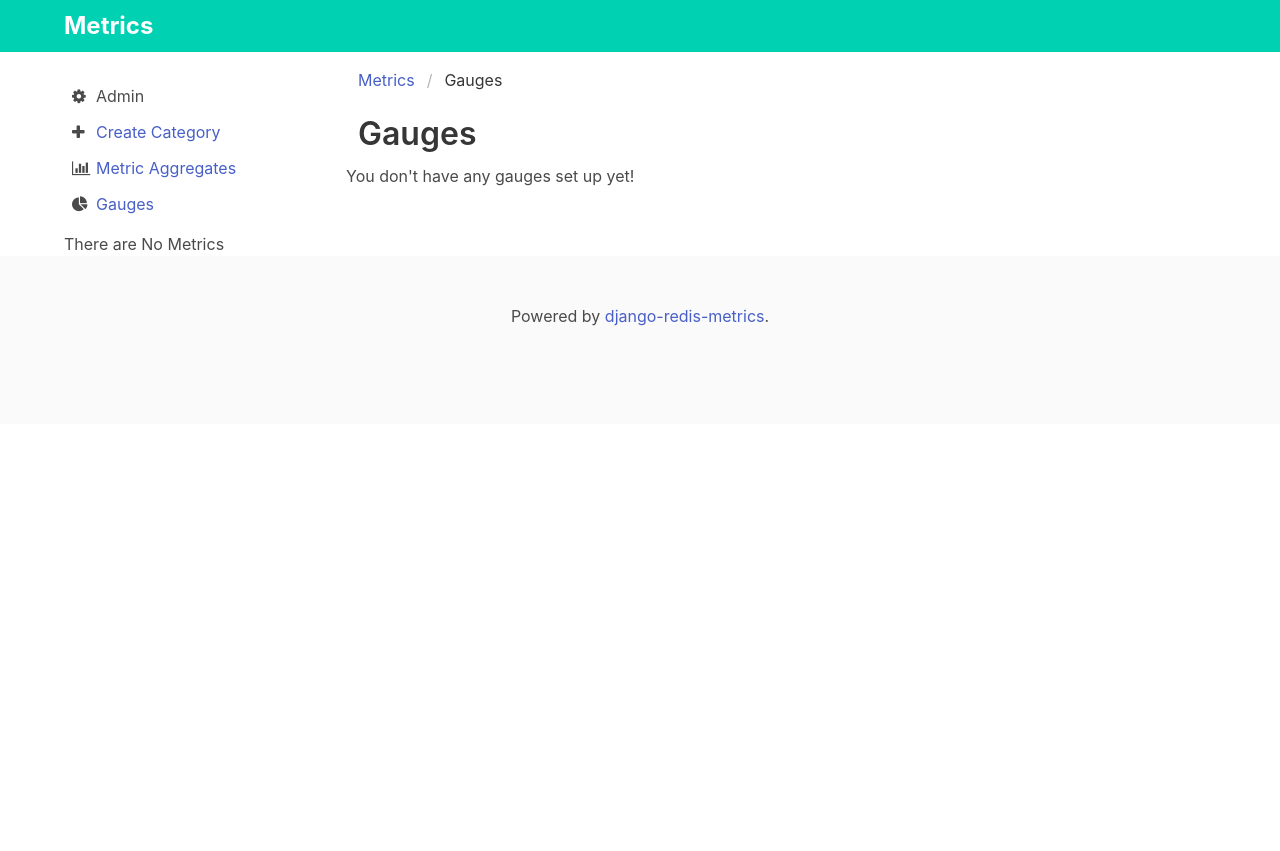
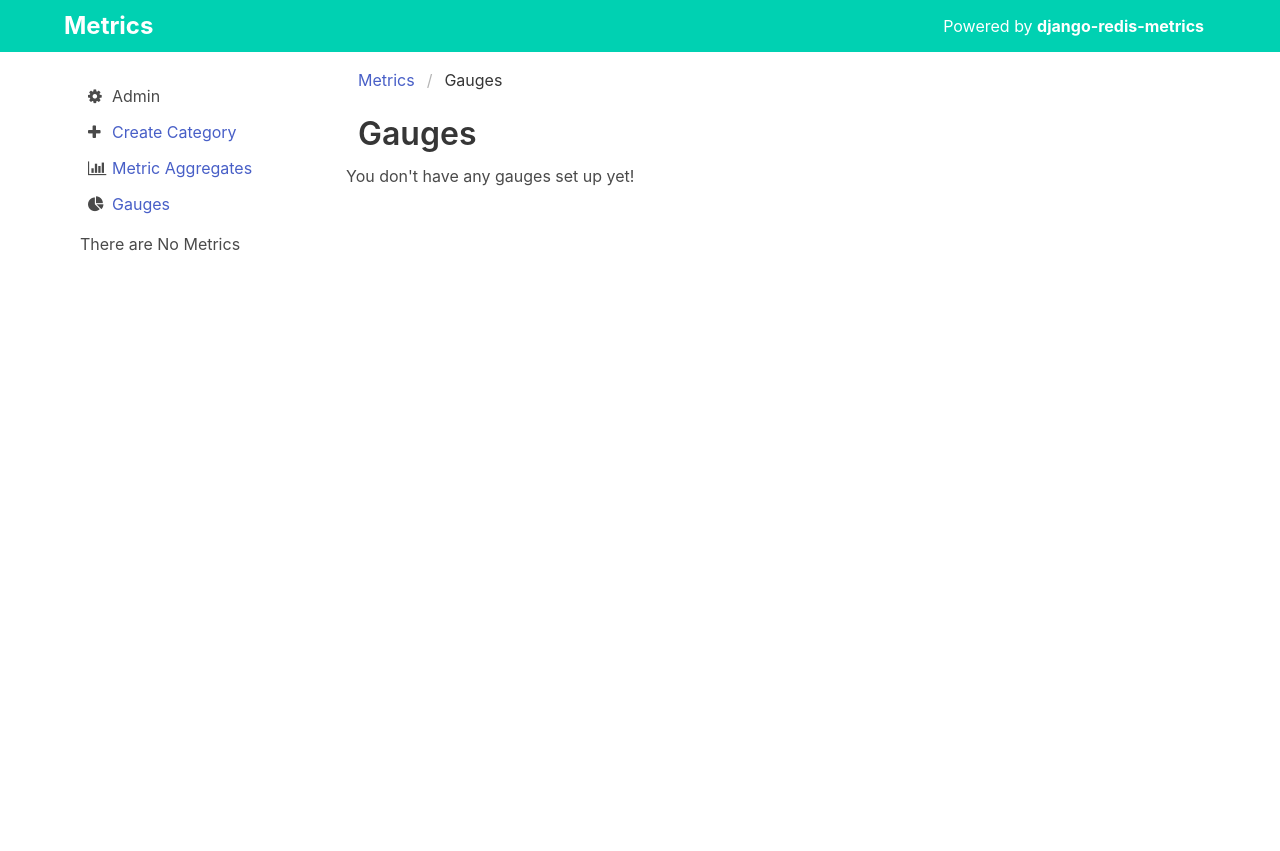
Before and after one commit to bradmontgomery/django-redis-metrics, a Django app: template redis_metrics/templates/redis_metrics/gauges.html in a window 1280 px wide. Shown: the top 851 px of the page. Before the commit the page ends 326 px from the top, so only its background shows below. Run offline with Django 3.2, Linux system fonts and the light colour scheme; the template is opened without the code that fills it, so the values that code supplies are empty.

Commit message:
Make sidebar sticky; Remove footer

```diff
--- a/redis_metrics/static/redis_metrics/css/_custom.css
+++ b/redis_metrics/static/redis_metrics/css/_custom.css
@@ -15,3 +15,11 @@
 input[type="text"] {
     border-radius: 12px;
 }
+
+.sidebar {
+    position: sticky;
+    height: 98vh;
+    overflow-y: auto;
+    top: 5px;
+    padding: 1rem;
+}
--- a/redis_metrics/templates/redis_metrics/_metric_list.html
+++ b/redis_metrics/templates/redis_metrics/_metric_list.html
@@ -1,5 +1,5 @@
- <div>
-  <ul class="mx-2 my-4">
+<div class="sidebar">
+  <ul class="mx-2 mb-4">
     <li><span class="columns"><span class="column is-1"><i class="fa fa-cog"></i></span> <span class="column">Admin</span></span></li>
     <li>
       <span class="columns">
--- a/redis_metrics/templates/redis_metrics/base.html
+++ b/redis_metrics/templates/redis_metrics/base.html
@@ -23,6 +23,11 @@
           <span class="is-size-4 has-text-weight-bold">Metrics</span>
         </a>
       </div>
+      <div class="navbar-end">
+        <div class="navbar-item">
+            <p class="text-muted">Powered by <a class="has-text-white has-text-weight-bold" href="https://github.com/bradmontgomery/django-redis-metrics">django-redis-metrics</a></p>
+        </div>
+      </div>
     </div>
     </nav>
     <div class="container is-widescreen">
@@ -37,16 +42,12 @@
           </nav>
           <h1 class="title">{% block titletext %}{% endblock %}</h1>
 
-          <div class="content">{% block content %}{% endblock %}</div>
+          <div class="content mb-5">{% block content %}{% endblock %}</div>
         </div>
       </div>
     </div><!-- /.container -->
 
-    <footer class="footer" style="z-index: 999;">
-      <div class="content has-text-centered">
-        <p class="text-muted">Powered by <a href="https://github.com/bradmontgomery/django-redis-metrics">django-redis-metrics</a>.</p>
-      </div>
-    </footer>
+
     {% block bodyjs %}{% endblock %}
   </body>
 </html>
```
